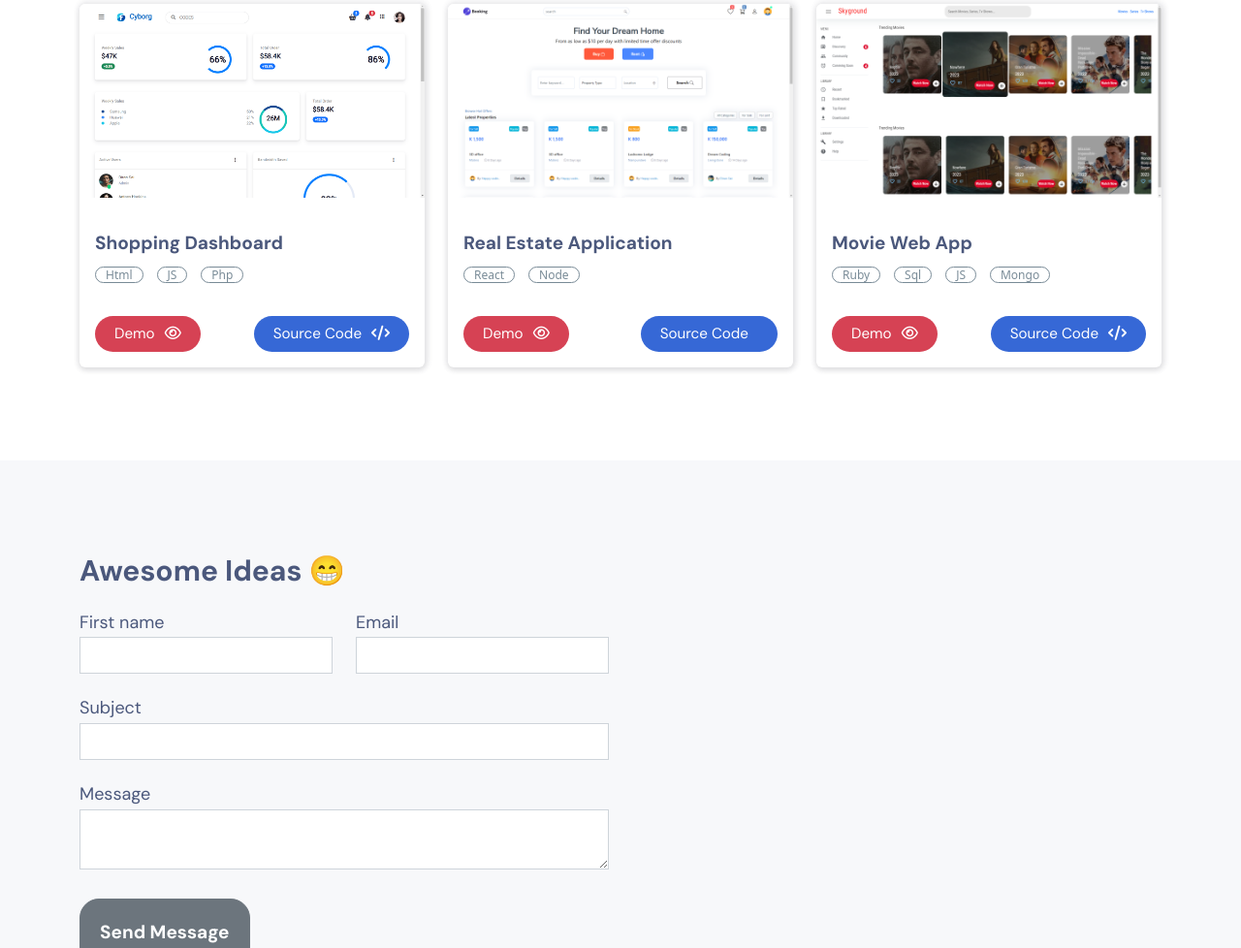
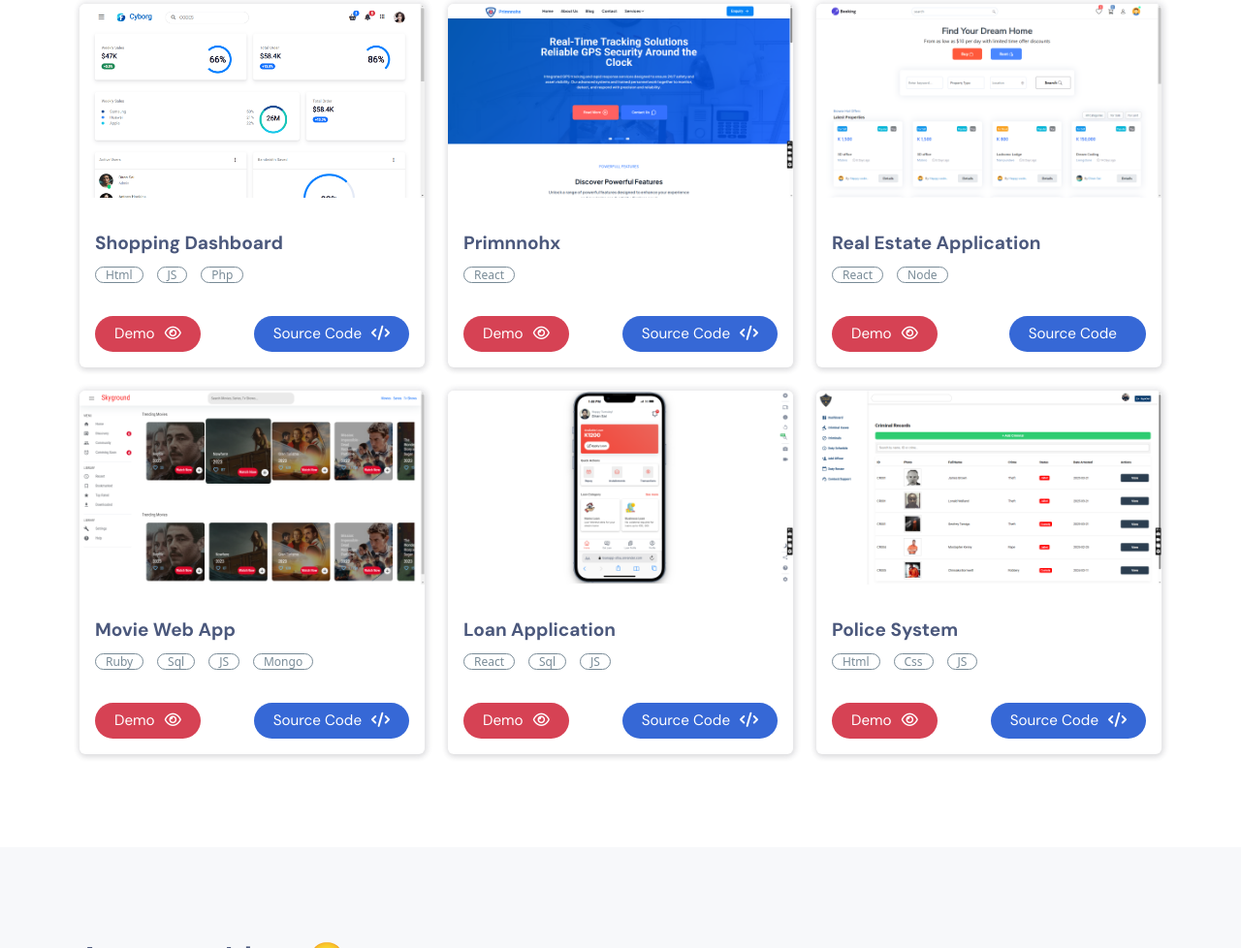
Before and after one commit to DiranDesai/My_Portfolio_Live, a plain HTML site: page index.html in a window 1280 px wide. Shown: the part 2473-3451 px from the top of the page at 97% size. Drawn offline with nearby package versions, Linux system fonts and the light colour scheme.

Commit message:
Updating codebase

```diff
--- a/index.html
+++ b/index.html
@@ -285,6 +285,22 @@
                     </div>
                     <div class="col-md-4 col-sm-12">
                         <div class='project'>
+                            <img src="images/primnox.png" alt="" />
+                            <div class="project-details">
+                                <h4>Primnnohx</h4>
+                                <div class='project-tools'>
+                                    <span>React</span>
+
+                                </div>
+                                <div class='project-controls'>
+                                    <a href='https://securitywebsite123.netlify.app/'>Demo<i class="fa-regular fa-eye"></i></a>
+                                    <a href='https://github.com/DiranDesai/LoanApp'>Source Code<i class="fa-solid fa-code"></i></a>
+                                </div>
+                            </div>
+                        </div>
+                    </div>
+                    <div class="col-md-4 col-sm-12">
+                        <div class='project'>
                             <img src="images/project-11.png" alt="" />
                             <div class="project-details">
                                 <h4>Real Estate Application</h4>
@@ -315,6 +331,42 @@
                                 <div class='project-controls'>
                                     <a href=''>Demo<i class="fa-regular fa-eye"></i></a>
                                     <a href=''>Source Code<i class="fa-solid fa-code"></i></a>
+                                </div>
+                            </div>
+                        </div>
+                    </div>
+                    <div class="col-md-4 col-sm-12">
+                        <div class='project'>
+                            <img src="images/loan.png" alt="" />
+                            <div class="project-details">
+                                <h4>Loan Application</h4>
+                                <div class='project-tools'>
+                                    <span>React</span>
+                                    <span>Sql</span>
+                                    <span>JS</span>
+
+                                </div>
+                                <div class='project-controls'>
+                                    <a href='https://loanapp-ofxu.onrender.com/'>Demo<i class="fa-regular fa-eye"></i></a>
+                                    <a href='https://github.com/DiranDesai/LoanApp'>Source Code<i class="fa-solid fa-code"></i></a>
+                                </div>
+                            </div>
+                        </div>
+                    </div>
+                    <div class="col-md-4 col-sm-12">
+                        <div class='project'>
+                            <img src="images/police.png" alt="" />
+                            <div class="project-details">
+                                <h4>Police System</h4>
+                                <div class='project-tools'>
+                                    <span>Html</span>
+                                    <span>Css</span>
+                                    <span>JS</span>
+
+                                </div>
+                                <div class='project-controls'>
+                                    <a href='https://policemanagement.netlify.app/index.html'>Demo<i class="fa-regular fa-eye"></i></a>
+                                    <a href='https://github.com/DiranDesai/Police-System'>Source Code<i class="fa-solid fa-code"></i></a>
                                 </div>
                             </div>
                         </div>
```
Also changed, not shown: images/Screenshot (211).png (added), images/loan.png (added), images/police.png (added), images/primnox.png (added).
